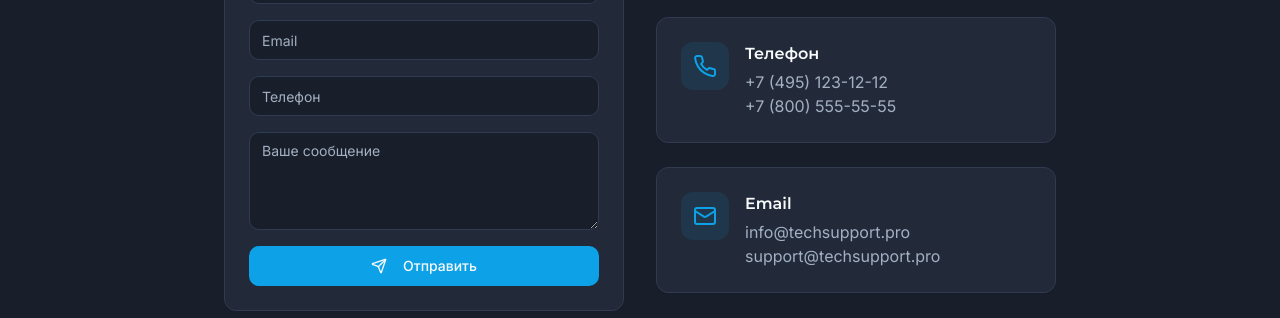
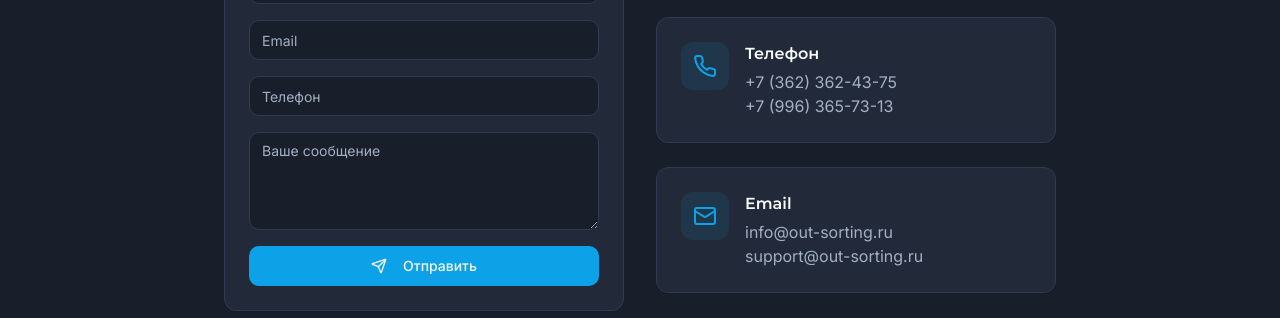
Before and after one commit to pr-poehali-dev/it-support-site, a React (Vite) app: page / in a window 1280 px wide. Shown: the part 3259-3577 px from the top of the page. Built offline with nearby package versions, Linux system fonts and the light colour scheme.

Commit message:
Обновление Index.tsx

```diff
--- a/src/pages/Index.tsx
+++ b/src/pages/Index.tsx
@@ -411,10 +411,10 @@ const Index = () => {
                     <div>
                       <h3 className="font-semibold mb-1">Телефон</h3>
                       <p className="text-muted-foreground">
-                        +7 (495) 123-12-12
+                        +7 (362) 362-43-75
                       </p>
                       <p className="text-muted-foreground">
-                        +7 (800) 555-55-55
+                        +7 (996) 365-73-13
                       </p>
                     </div>
                   </div>
@@ -430,10 +430,10 @@ const Index = () => {
                     <div>
                       <h3 className="font-semibold mb-1">Email</h3>
                       <p className="text-muted-foreground">
-                        info@techsupport.pro
+                        info@out-sorting.ru
                       </p>
                       <p className="text-muted-foreground">
-                        support@techsupport.pro
+                        support@out-sorting.ru
                       </p>
                     </div>
                   </div>
```
